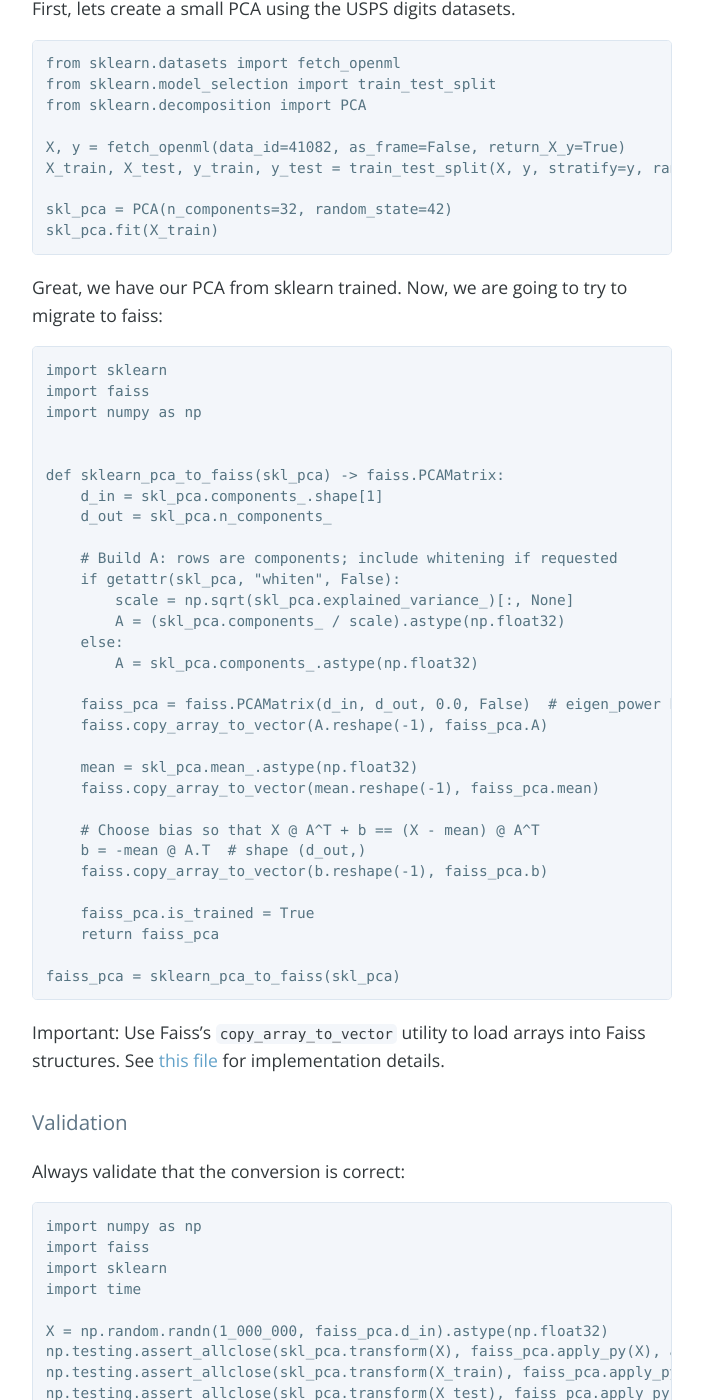
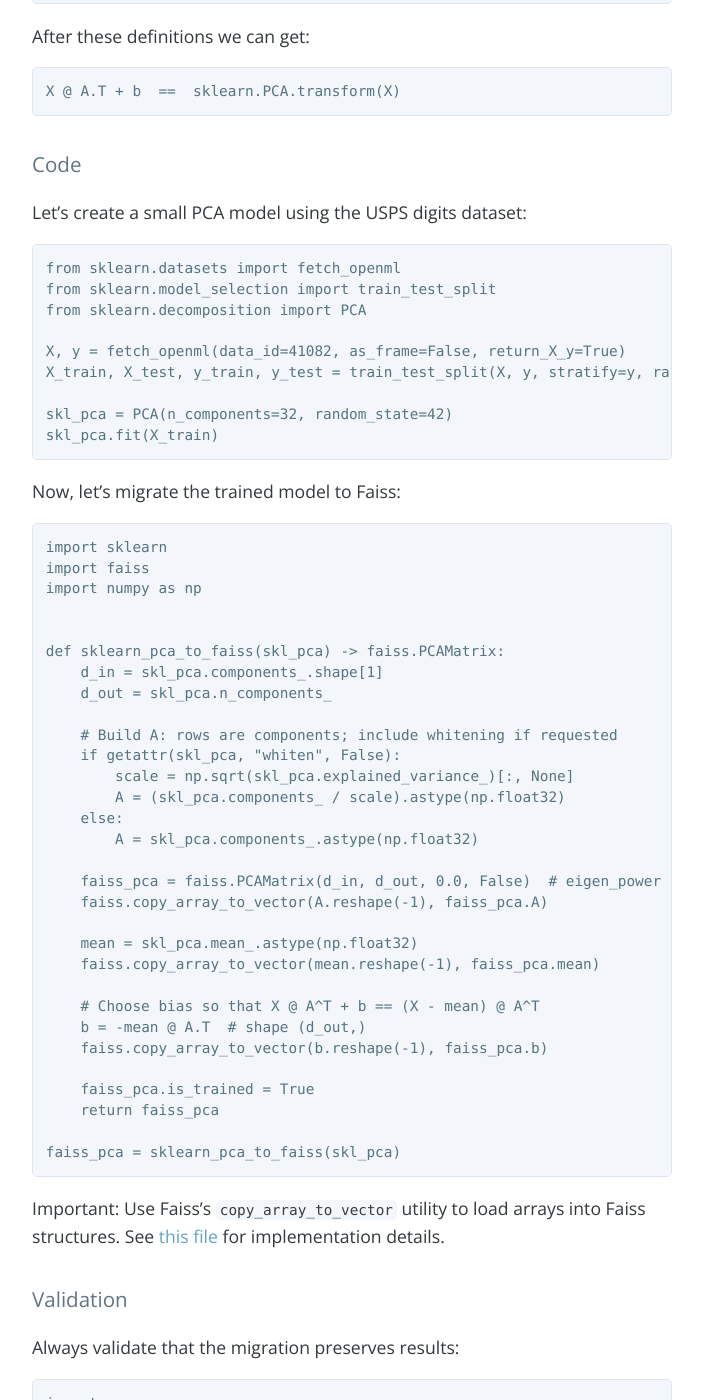
Before and after one commit to barufa/barufa.github.io, a Jekyll site: the page built from _posts/2025-07-19-sklearn-faiss.md, in a window 1280 px wide and 1400 px high, scrolled down 2725 px. Shown: the whole window, without its empty margins (288-991 px from the left). Built offline with Jekyll 4.4.1, drawn with Linux system fonts in a browser that asks for light colours; nearby versions of some CDN libraries; comment, search, counter and statistics services are not loaded; some of the changed text lies outside the part shown.

Commit message:
Add pca_migration.py file

````diff
--- a/_posts/2025-07-19-sklearn-faiss.md
+++ b/_posts/2025-07-19-sklearn-faiss.md
@@ -51,7 +51,7 @@
 
      X_transformed = X @ faiss_pca.A.T + faiss_pca.b
 
-Here, `A` is the components matrix, and `b` is a bias vector (equivalent to applying the mean shift from `sklearn`).
+Here, `A` is the components matrix, and `b` is a bias vector.
 
 ## Migrating from `sklearn.PCA` to `Faiss` ##
 
@@ -62,21 +62,25 @@
 Depending on whether whitening is used:
 
 Without whitening:
-    A = W
-    b = -mean @ A.T   # == -mean @ W.T
+
+    A = skl_pca.components_
+    b = -skl_pca.mean_ @ A.T
 
 With `whiten=True`:
-    A = W / sqrt(λ)[:, None]   # escala cada fila de W
-    b = -mean @ A.T
+
+    # escala cada fila de skl_pca.components_
+    A = skl_pca.components_ / sqrt(skl_pca.explained_variance_)[:, None]
+    b = -skl_pca.mean_ @ A.T
 
 After these definitions we can get:
+
     X @ A.T + b  ==  sklearn.PCA.transform(X)
 
 ### Code ###
 
-First, lets create a small PCA using the  USPS digits datasets.
+Let’s create a small PCA model using the USPS digits dataset:
 
-```
+```python
 from sklearn.datasets import fetch_openml
 from sklearn.model_selection import train_test_split
 from sklearn.decomposition import PCA
@@ -88,9 +92,9 @@
 skl_pca.fit(X_train)
 ```
 
-Great, we have our PCA from sklearn trained. Now, we are going to try to migrate to faiss:
+Now, let's migrate the trained model to Faiss:
 
-```
+```python
 import sklearn
 import faiss
 import numpy as np
@@ -127,17 +131,20 @@
 
 ### Validation ###
 
-Always validate that the conversion is correct:
+Always validate that the migration preserves results:
 
-```
+```python
 import numpy as np
 import faiss
 import sklearn
 import time
 
 X = np.random.randn(1_000_000, faiss_pca.d_in).astype(np.float32)
+# Check over some random vectors
 np.testing.assert_allclose(skl_pca.transform(X), faiss_pca.apply_py(X), atol=1e-5)
+# Check over train vectors
 np.testing.assert_allclose(skl_pca.transform(X_train), faiss_pca.apply_py(X_train), atol=1e-5)
+# Check over test vectors
 np.testing.assert_allclose(skl_pca.transform(X_test), faiss_pca.apply_py(X_test), atol=1e-5)
 print("OK: sklearn == faiss")
 
@@ -151,7 +158,7 @@
 print(f"Speedup: {((t1-t0)/(t3-t2)):.1f}x")
 ```
 
-Here we can see that a 1.2x speedup was achieve. See the complete code [here]().
+In this example, a 1.2x speedup was achieved. See the complete code [here](https://github.com/barufa/barufa.github.io/blob/main/assets/pca_migration.py).
 
 ## Conclusion ##
 
````
Also changed, not shown: other parts of _posts/2025-07-19-sklearn-faiss.md (+1 -1 lines), assets/pca_migration.py (renamed from pca_migration.py).
